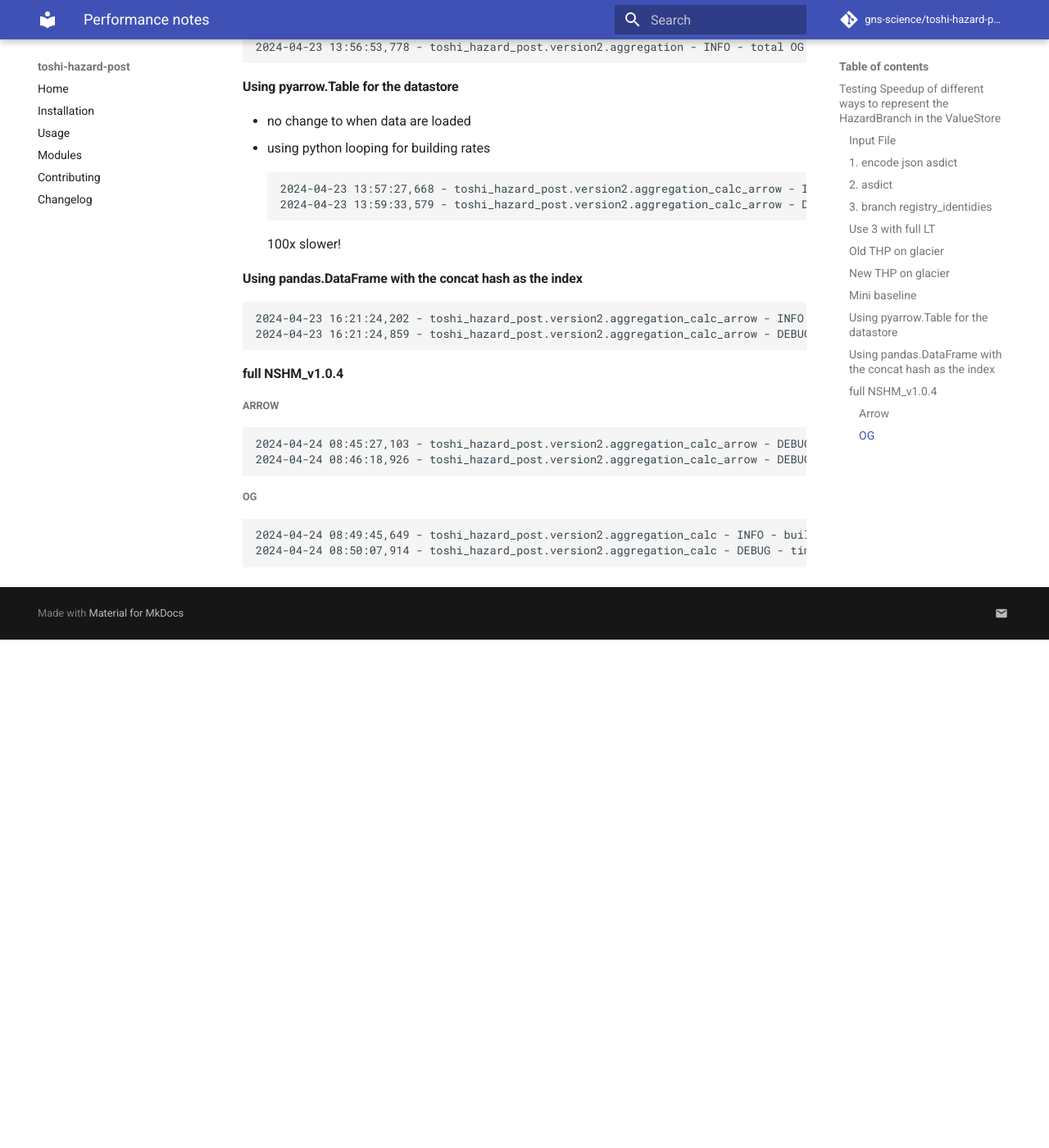
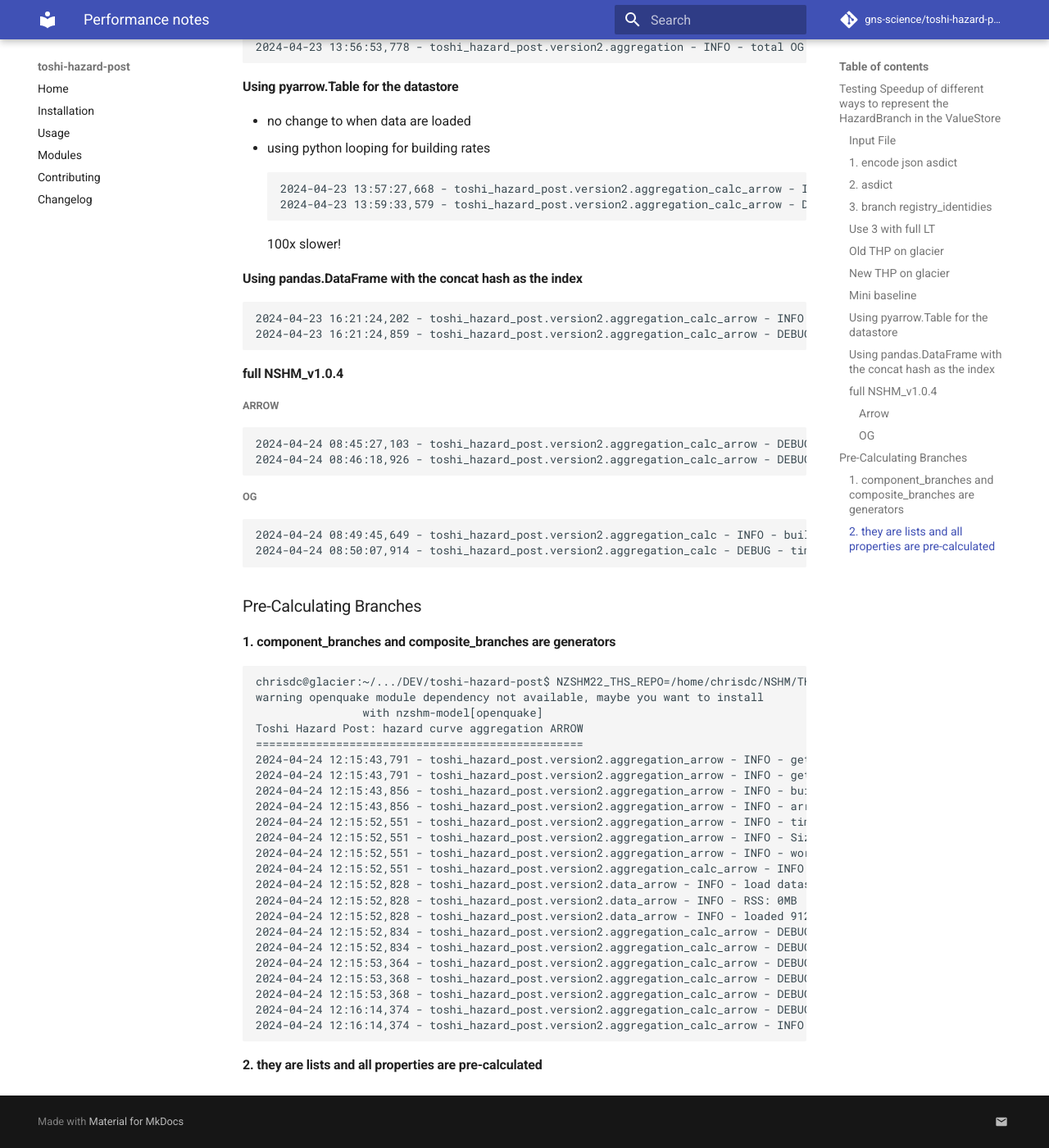
Before and after one commit to ucgmsim/toshi-hazard-post, an MkDocs documentation site: the page built from docs/performance_notes.md, in a window 1280 px wide and 1400 px high, scrolled down 6270 px. Shown: the whole window at 82% size. Built offline with MkDocs 1.6.1 and Material for MkDocs 9.7.7, drawn with Linux system fonts in a browser that asks for light colours; comment, search, counter and statistics services are not loaded; before the commit the page ends 7050 px from its top, so only the background shows below that.

Commit message:
more performance tests

````diff
--- a/docs/performance_notes.md
+++ b/docs/performance_notes.md
@@ -350,3 +350,35 @@ Toshi Hazard Post: hazard curve aggregation OG
 2024-04-24 08:49:45,649 - toshi_hazard_post.version2.aggregation_calc - INFO - building branch rates . . .
 2024-04-24 08:50:07,914 - toshi_hazard_post.version2.aggregation_calc - DEBUG - time to build branch rates 22.27 seconds
 ```
+
+
+## Pre-Calculating Branches
+
+### 1. component_branches and composite_branches are generators
+```
+chrisdc@glacier:~/.../DEV/toshi-hazard-post$ NZSHM22_THS_REPO=/home/chrisdc/NSHM/THS/pq-CDC2/ poetry run thp aggregate -M ARROW demo/hazard_v2.toml
+warning openquake module dependency not available, maybe you want to install
+                with nzshm-model[openquake]
+Toshi Hazard Post: hazard curve aggregation ARROW
+=================================================
+2024-04-24 12:15:43,791 - toshi_hazard_post.version2.aggregation_arrow - INFO - getting sites . . .
+2024-04-24 12:15:43,791 - toshi_hazard_post.version2.aggregation_arrow - INFO - getting logic trees . . .
+2024-04-24 12:15:43,856 - toshi_hazard_post.version2.aggregation_arrow - INFO - building hazard logic tree . . .
+2024-04-24 12:15:43,856 - toshi_hazard_post.version2.aggregation_arrow - INFO - arrow method
+2024-04-24 12:15:52,551 - toshi_hazard_post.version2.aggregation_arrow - INFO - time to build weight array 8.70 seconds
+2024-04-24 12:15:52,551 - toshi_hazard_post.version2.aggregation_arrow - INFO - Size of weight array: 7MB
+2024-04-24 12:15:52,551 - toshi_hazard_post.version2.aggregation_arrow - INFO - working on hazard for site: -34.5, 173.0, vs30=275, imts: PGA
+2024-04-24 12:15:52,551 - toshi_hazard_post.version2.aggregation_calc_arrow - INFO - loading realizations . . .
+2024-04-24 12:15:52,828 - toshi_hazard_post.version2.data_arrow - INFO - load dataset: 0.02054, scanner:0.083051, to_arrow 0.172316
+2024-04-24 12:15:52,828 - toshi_hazard_post.version2.data_arrow - INFO - RSS: 0MB
+2024-04-24 12:15:52,828 - toshi_hazard_post.version2.data_arrow - INFO - loaded 912 realizations in arrow
+2024-04-24 12:15:52,834 - toshi_hazard_post.version2.aggregation_calc_arrow - DEBUG - time to load realizations 0.28 seconds
+2024-04-24 12:15:52,834 - toshi_hazard_post.version2.aggregation_calc_arrow - DEBUG - rlz_table (912, 3)
+2024-04-24 12:15:53,364 - toshi_hazard_post.version2.aggregation_calc_arrow - DEBUG - time to convert_probs_to_rates() 0.53 seconds
+2024-04-24 12:15:53,368 - toshi_hazard_post.version2.aggregation_calc_arrow - DEBUG - time to convert to pandas and set digest index 0.00 seconds
+2024-04-24 12:15:53,368 - toshi_hazard_post.version2.aggregation_calc_arrow - DEBUG - rates_table 912
+2024-04-24 12:16:14,374 - toshi_hazard_post.version2.aggregation_calc_arrow - DEBUG - time to build_ranch_rates() 21.01 seconds
+2024-04-24 12:16:14,374 - toshi_hazard_post.version2.aggregation_calc_arrow - INFO - calculating aggregates . . .
+```
+
+### 2. they are lists and all properties are pre-calculated
````
Also changed, not shown: 3 other files.
